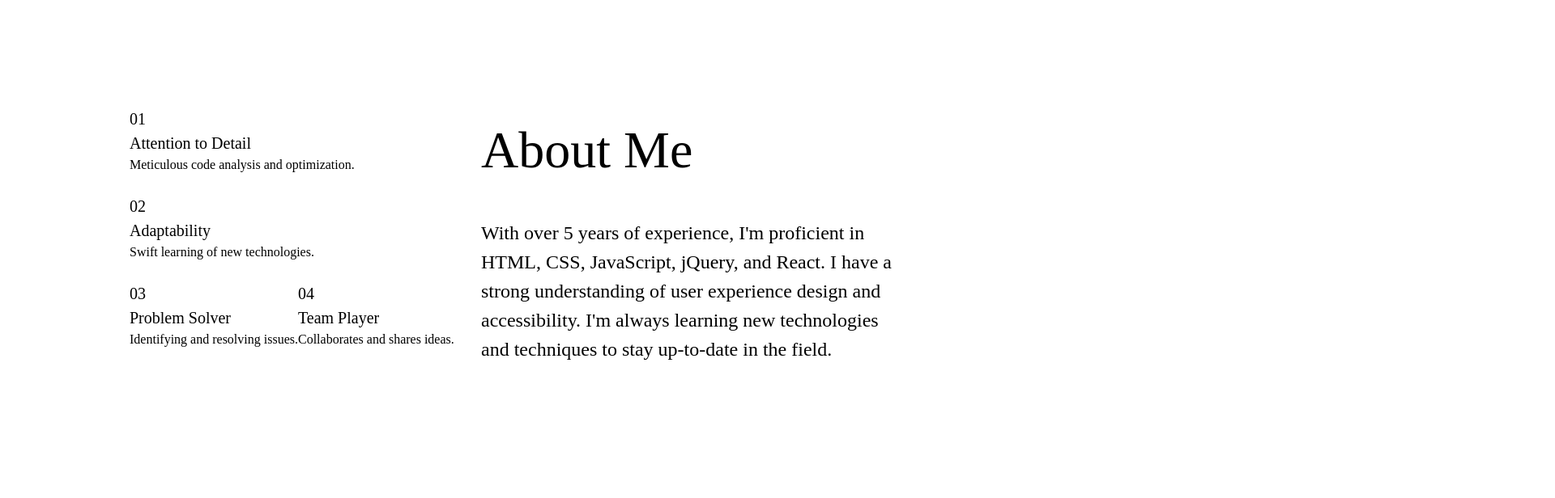
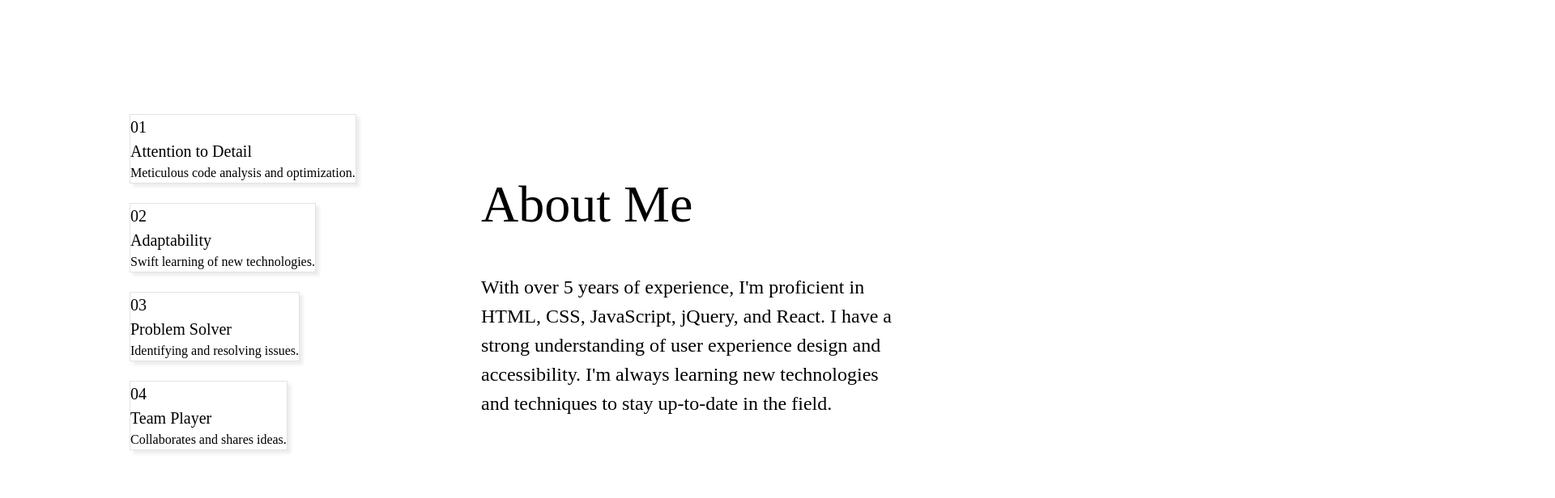
Before and after one commit to kimnTai/web-layout-training, a React (Vite) app: page /#/week2 in a window 1280 px wide. Shown: the part 1660-2276 px from the top of the page at 81% size, 1920 px wide, since content can reach past the window. Built offline with nearby package versions, Linux system fonts and the light colour scheme; a web font is replaced by a local one.

Commit message:
[修改] week2 樣式優化

```diff
--- a/package.json
+++ b/package.json
@@ -1,5 +1,5 @@
 {
-  "name": "css-day-work",
+  "name": "web-layout-training",
   "private": true,
   "version": "0.0.0",
   "type": "module",
--- a/src/pages/week/Week2.tsx
+++ b/src/pages/week/Week2.tsx
@@ -10,22 +10,22 @@ export default function Week2() {
       <header className="bg-black pt-40">
         <ul className="container d-flex justify-content-between">
           <li className="mx-w-306">
-            <a className="color-white" href="">
+            <a className="color-white hover-opacity" href="">
               WILLIAM LEE
             </a>
           </li>
           <li className="mx-w-306">
-            <a className="color-white" href="">
+            <a className="color-white hover-opacity" href="">
               BASED IN TAIWAN
             </a>
           </li>
           <li className="mx-w-306">
-            <a className="color-white" href="">
+            <a className="color-white hover-opacity" href="">
               CURRENTLY FRONT END ENGINEER AT HEXSCHOOL
             </a>
           </li>
           <li className="mx-w-306">
-            <a className="color-white" href="">
+            <a className="color-white hover-opacity" href="">
               CONTACT ME
             </a>
           </li>
@@ -44,7 +44,7 @@ export default function Week2() {
             <p className="color-white fs-64">developer</p>
             <h1 className="color-green fs-128 text-right">William</h1>
             <div className="text-right">
-              <a className="btn bg-white">
+              <a className="btn bg-white" href="">
                 contact me<i className="arrow-outward"></i>
               </a>
             </div>
@@ -93,23 +93,23 @@ export default function Week2() {
       </div>
 
       <div className="container d-flex justify-content-between align-items-center py-160">
-        <ul className="d-flex flex-wrap mx-w-636">
-          <li className="mx-w-306 mb-24">
+        <ul className="d-flex flex-wrap">
+          <li className="mx-w-306 mb-24 mr-24 board-about">
             <h3 className="fs-20">01</h3>
             <h3 className="fs-20">Attention to Detail</h3>
             <p>Meticulous code analysis and optimization.</p>
           </li>
-          <li className="mx-w-306 mb-24">
+          <li className="mx-w-306 mb-24 mr-24 board-about">
             <h3 className="fs-20">02</h3>
             <h3 className="fs-20">Adaptability</h3>
             <p>Swift learning of new technologies.</p>
           </li>
-          <li className="mx-w-306 mb-24">
+          <li className="mx-w-306 mb-24 mr-24 board-about">
             <h3 className="fs-20">03</h3>
             <h3 className="fs-20">Problem Solver</h3>
             <p>Identifying and resolving issues.</p>
           </li>
-          <li className="mx-w-306 mb-24">
+          <li className="mx-w-306 mb-24 mr-24 board-about">
             <h3 className="fs-20">04</h3>
             <h3 className="fs-20">Team Player</h3>
             <p>Collaborates and shares ideas.</p>
@@ -138,14 +138,17 @@ export default function Week2() {
           </div>
           <div className="d-flex">
             <img
+              className="hover-opacity"
               src="https://raw.githubusercontent.com/hexschool/2022-web-layout-training/main/2023week2/discord.png"
               alt=""
             />
             <img
+              className="hover-opacity"
               src="https://raw.githubusercontent.com/hexschool/2022-web-layout-training/main/2023week2/instagram.png"
               alt=""
             />
             <img
+              className="hover-opacity"
               src="https://raw.githubusercontent.com/hexschool/2022-web-layout-training/main/2023week2/message.png"
               alt=""
             />
@@ -154,7 +157,7 @@ export default function Week2() {
       </div>
 
       <div className="container py-160">
-        <h2 className="fs-64">My Projects</h2>
+        <h2 className="fs-64 ml-550">My Projects</h2>
         <div className="d-flex justify-content-between">
           <img
             src="https://raw.githubusercontent.com/hexschool/2022-web-layout-training/main/2023week2/Rectangle%2010.png"
@@ -209,6 +212,7 @@ const Style = styled.div`
   }
   img {
     display: block;
+    max-width: 100%;
   }
 
   .container {
@@ -301,6 +305,9 @@ const Style = styled.div`
   .mr-24 {
     margin-right: 24px;
   }
+  .ml-550 {
+    margin-left: 550px;
+  }
 
   .mx-w-306 {
     max-width: 306px;
@@ -322,13 +329,29 @@ const Style = styled.div`
     text-align: center;
   }
 
+  .hover-opacity {
+    &:hover {
+      opacity: 0.8;
+    }
+  }
+
   .btn {
     padding: 12px 24px 12px 24px;
     border-radius: 32px;
+    &:hover {
+      opacity: 0.8;
+    }
   }
 
   .bg-img-introduction {
     background-repeat: no-repeat;
     background-image: url("https://raw.githubusercontent.com/hexschool/2022-web-layout-training/main/2023week2/background-img.png");
   }
+
+  .board-about {
+    border-width: 1px;
+    border-style: solid;
+    border-color: #e3e3e3;
+    box-shadow: 4px 4px 4px 0px #00000014;
+  }
 `;
```
